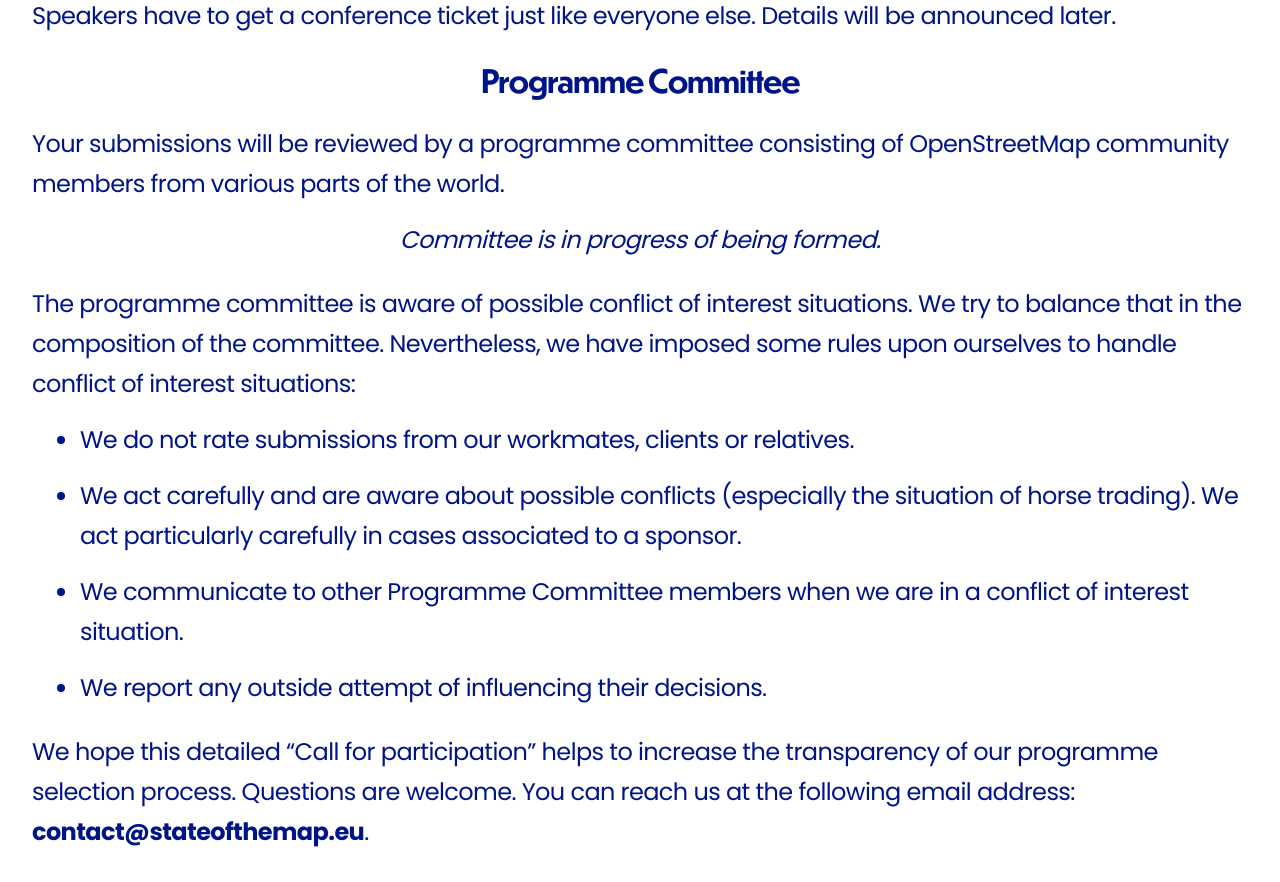
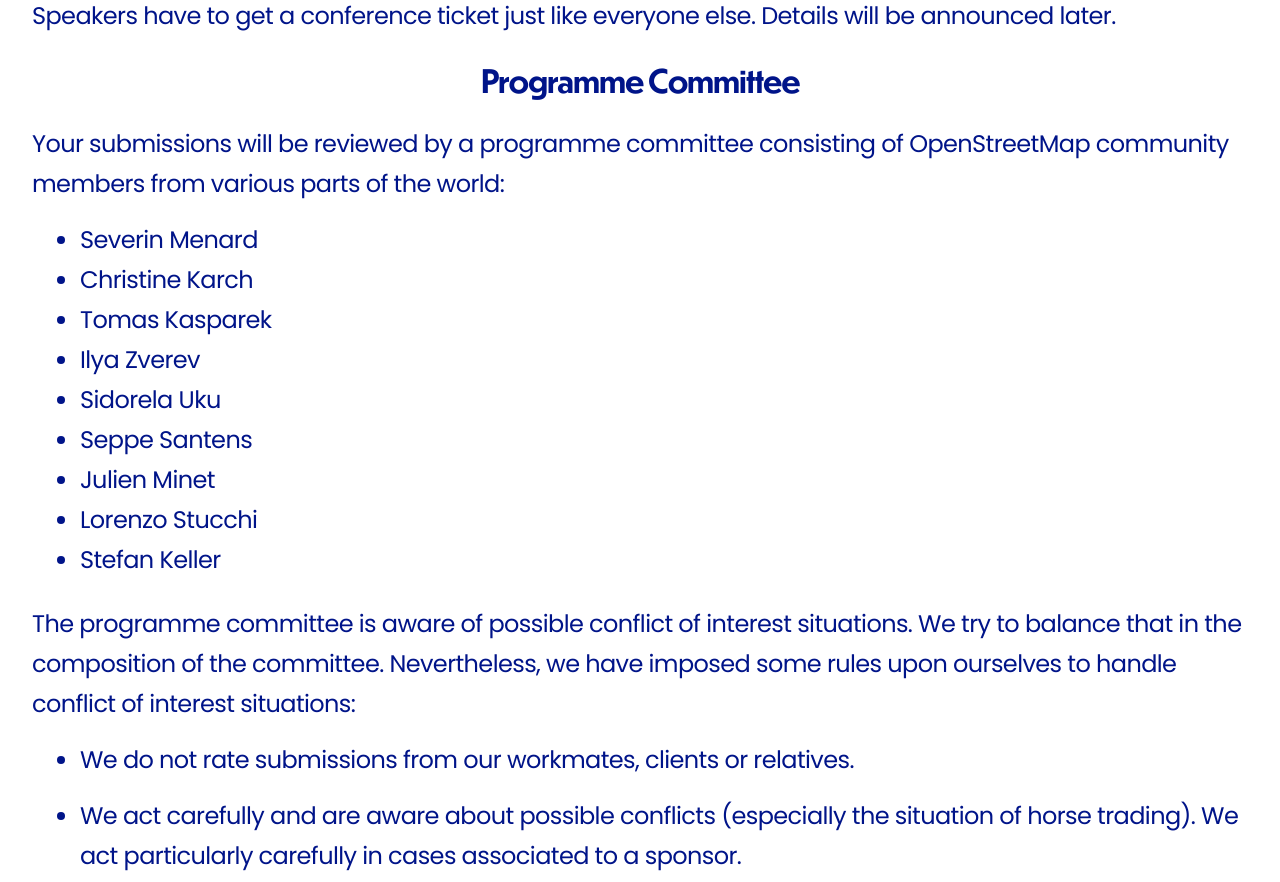
Before and after one commit to osmbe/sotm-eu-2023, a Next.js app: page /call-for-participation in a window 1280 px wide. Shown: the part 4700-5582 px from the top of the page. Built offline with nearby package versions, Linux system fonts and the light colour scheme.

Commit message:
Added program committee members. (#82)

```diff
--- a/src/components/CallForPapers.jsx
+++ b/src/components/CallForPapers.jsx
@@ -217,10 +217,18 @@
           <p>
             Your submissions will be reviewed by a programme committee
             consisting of OpenStreetMap community members from various parts of
-            the world.
-            <div className="mt-4 text-center italic">
-              Committee is in progress of being formed.
-            </div>
+            the world:
+            <ul class="ml-12 mt-4 list-outside list-disc">
+              <li>Severin Menard</li>
+              <li>Christine Karch </li>
+              <li>Tomas Kasparek</li>
+              <li>Ilya Zverev </li>
+              <li>Sidorela Uku</li>
+              <li>Seppe Santens</li>
+              <li>Julien Minet</li>
+              <li>Lorenzo Stucchi</li>
+              <li>Stefan Keller</li>
+            </ul>
           </p>
           <p>
             The programme committee is aware of possible conflict of interest
```
